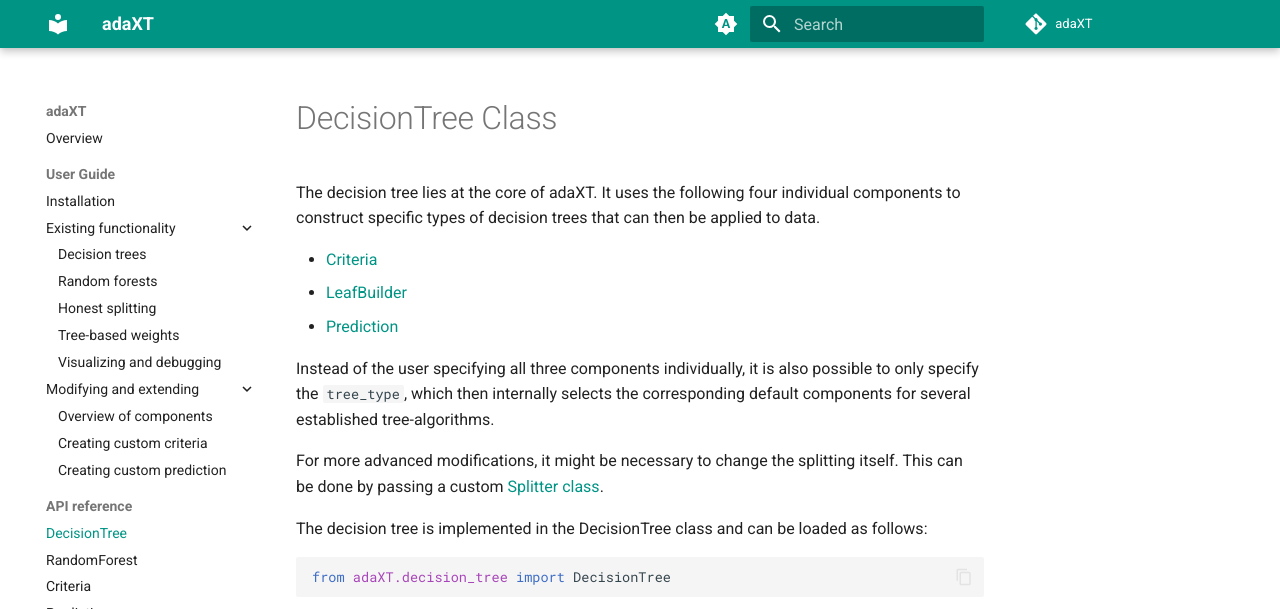
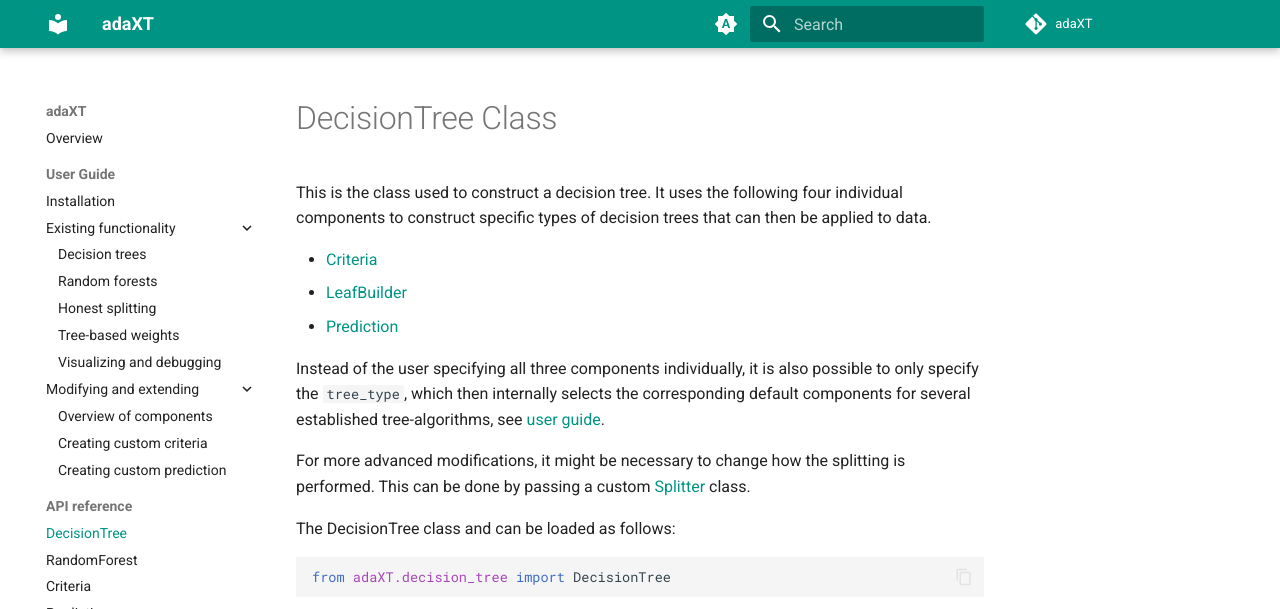
Before and after one commit to NiklasPfister/adaXT, an MkDocs documentation site: the page built from docs/api_docs/DecisionTree.md, in a window 1280 px wide, cut to the strip 0-609 px from the top of the page. Built offline with MkDocs 1.6.1 and Material for MkDocs 9.7.7, drawn with Linux system fonts in a browser that asks for light colours; comment, search, counter and statistics services are not loaded.

````diff
--- a/docs/api_docs/DecisionTree.md
+++ b/docs/api_docs/DecisionTree.md
@@ -1,26 +1,26 @@
 # DecisionTree Class
 
-The decision tree lies at the core of adaXT. It uses the following
-four individual components to construct specific types of decision
-trees that can then be applied to data.
+This is the class used to construct a decision tree. It uses the following four
+individual components to construct specific types of decision trees that can
+then be applied to data.
 
 - [Criteria](Criteria.md)
 - [LeafBuilder](LeafBuilder.md)
 - [Prediction](Prediction.md)
 
-Instead of the user specifying all three components individually, it
-is also possible to only specify the ``tree_type``, which then
-internally selects the corresponding default components for several
-established tree-algorithms.
+Instead of the user specifying all three components individually, it is also
+possible to only specify the `tree_type`, which then internally selects the
+corresponding default components for several established tree-algorithms, see
+[user guide](/docs/user_guide/decision_tree.md).
 
-For more advanced modifications, it might be necessary to change the
-splitting itself. This can be done by passing a custom [Splitter
-class](Splitter.md).
+For more advanced modifications, it might be necessary to change how the
+splitting is performed. This can be done by passing a custom
+[Splitter](Splitter.md) class.
 
-The decision tree is implemented in the DecisionTree class and can be
-loaded as follows:
+The DecisionTree class and can be loaded as follows:
 
 ```python
 from adaXT.decision_tree import DecisionTree
 ```
+
 ::: adaXT.decision_tree.DecisionTree
````
Also changed, not shown: docs/api_docs/Criteria.md (+1 -1 lines), docs/api_docs/RandomForest.md (+8 -4 lines), 2 other files.
